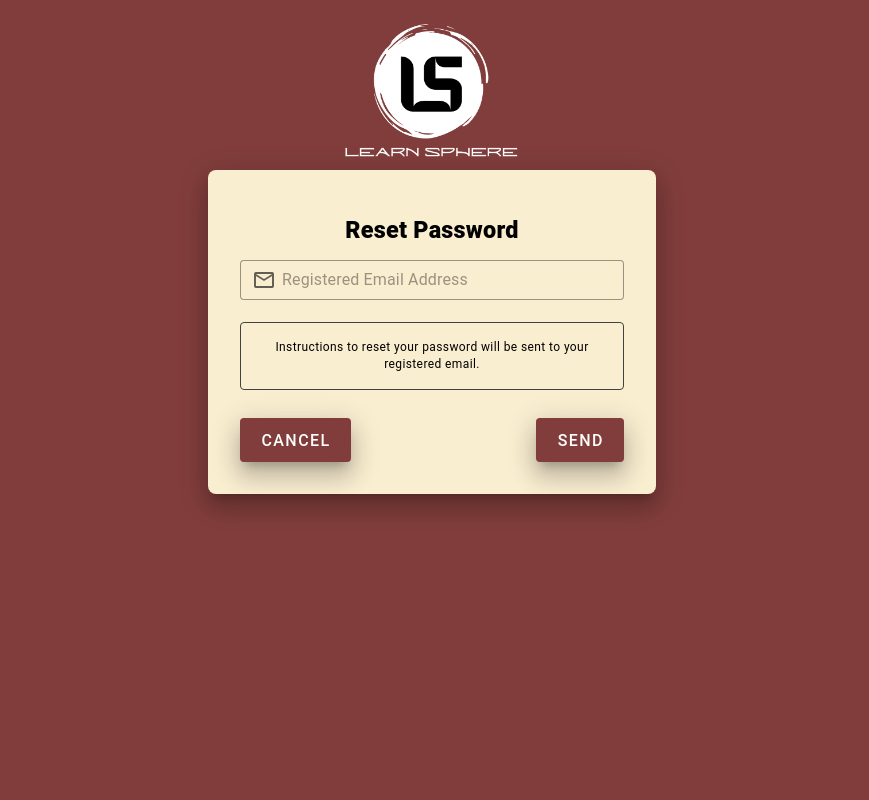
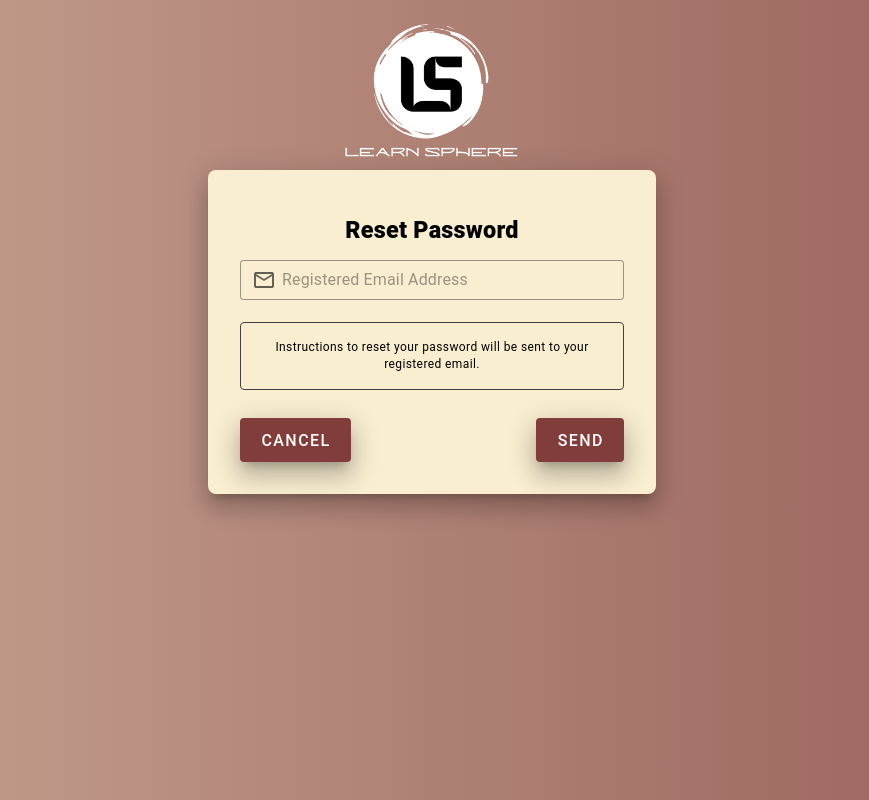
Before and after one commit to markjamisola/LearnSphere, a Vue app: page /forgot in a window 1280 px wide. Shown: the whole page, without its empty margins (208-1077 px from the left). Built offline with nearby package versions, Linux system fonts and the light colour scheme.

Commit message:
background changed

```diff
--- a/package.json
+++ b/package.json
@@ -11,6 +11,7 @@
     "format": "prettier --write src/"
   },
   "dependencies": {
+    "particles.js": "^2.0.0",
     "pinia": "^2.1.7",
     "vue": "^3.4.29",
     "vue-router": "^4.3.3",
--- a/src/views/auth/AdminLogin.vue
+++ b/src/views/auth/AdminLogin.vue
@@ -7,7 +7,6 @@ const dialog = ref(false)
 const router = useRouter()
 
 // Function to handle email send and show modal
-
 const goToLogin = () => {
   dialog.value = false
   router.push('/login')
@@ -16,8 +15,8 @@ const goToLogin = () => {
 
 <template>
   <v-responsive>
-    <v-app class="background-color">
-      <!-- Background color -->
+    <v-app class="animated-background">
+      <!-- Background color with gradient animation -->
       <v-container>
         <v-img class="mx-auto mb-0 mt-1" max-width="228" src="/logo5.png"></v-img>
 
@@ -91,7 +90,9 @@ const goToLogin = () => {
             Please check your email for instructions to reset your password.
           </v-card-text>
           <v-card-actions>
-            <v-btn color="deep-purple-darken-3" block @click="goToLogin"> Back to Log In </v-btn>
+            <v-btn color="deep-purple-darken-3" block @click="goToLogin">
+              Back to Log In
+            </v-btn>
           </v-card-actions>
         </v-card>
       </v-dialog>
@@ -100,10 +101,24 @@ const goToLogin = () => {
 </template>
 
 <style scoped>
-/* Set the background color for the entire app */
-.background-color {
-  background-color: #803d3b;
-  height: 100%;
+/* Background animation */
+@keyframes gradientBackground {
+  0% {
+    background-position: 0% 50%;
+  }
+  50% {
+    background-position: 100% 50%;
+  }
+  100% {
+    background-position: 0% 50%;
+  }
+}
+
+.animated-background {
+  background: linear-gradient(270deg, #803d3b, #faeed1, #aa7154, #b54646);
+  background-size: 800% 800%;
+  animation: gradientBackground 15s ease infinite;
+  height: 100vh;
   display: flex;
   justify-content: center;
   align-items: center;
--- a/src/views/auth/ForgotView.vue
+++ b/src/views/auth/ForgotView.vue
@@ -22,8 +22,8 @@ const goToLogin = () => {
 
 <template>
   <v-responsive>
-    <v-app class="background-color">
-      <!-- Background color -->
+    <v-app class="animated-background">
+      <!-- Apply animated background here -->
       <v-container>
         <v-img class="mx-auto mb-0 mt-1" max-width="228" src="/logo5.png"></v-img>
 
@@ -63,10 +63,24 @@ const goToLogin = () => {
 </template>
 
 <style scoped>
-/* Set the background color for the entire app */
-.background-color {
-  background-color: #803D3B;
-  height: 100%;
+/* Background animation */
+@keyframes gradientBackground {
+  0% {
+    background-position: 0% 50%;
+  }
+  50% {
+    background-position: 100% 50%;
+  }
+  100% {
+    background-position: 0% 50%;
+  }
+}
+
+.animated-background {
+  background: linear-gradient(270deg, #803d3b, #faeed1, #aa7154, #b54646);
+  background-size: 800% 800%;
+  animation: gradientBackground 15s ease infinite;
+  height: 100vh;
   display: flex;
   justify-content: center;
   align-items: center;
--- a/src/views/auth/RegisterView.vue
+++ b/src/views/auth/RegisterView.vue
@@ -4,8 +4,8 @@ import RegisterForm from '@/components/auth/RegisterForm.vue'
 
 <template>
   <v-responsive>
-    <v-app class="background-color">
-      <!-- Apply background color here -->
+    <v-app class="animated-background">
+      <!-- Animated background applied -->
       <v-container fluid>
         <v-row class="fill-height align-self-center" align="center" justify="center">
           <v-col cols="12" sm="8" md="6" lg="4">
@@ -23,8 +23,8 @@ import RegisterForm from '@/components/auth/RegisterForm.vue'
               <template v-slot:title>
                 <h3 class="font-weight-black text-center">Sign Up</h3>
               </template>
+
               <!-- Form Field -->
-
               <RegisterForm></RegisterForm>
 
               <!-- Already Have an Account link -->
@@ -43,14 +43,26 @@ import RegisterForm from '@/components/auth/RegisterForm.vue'
 </template>
 
 <style scoped>
-/* Set the background color for the entire app */
-.background-color {
-  background-color: #803d3b; /* Your desired background color */
-  height: 100%;
+/* Background animation */
+@keyframes gradientBackground {
+  0% {
+    background-position: 0% 50%;
+  }
+  50% {
+    background-position: 100% 50%;
+  }
+  100% {
+    background-position: 0% 50%;
+  }
+}
+
+.animated-background {
+  background: linear-gradient(270deg, #803d3b, #faeed1, #aa7154, #b54646);
+  background-size: 800% 800%;
+  animation: gradientBackground 15s ease infinite;
+  height: 100vh;
   display: flex;
   justify-content: center;
   align-items: center;
 }
-
-/* Customize other styles if needed */
 </style>
```
Also changed, not shown: 1 other file (tests, documents, lock files or other folders).
